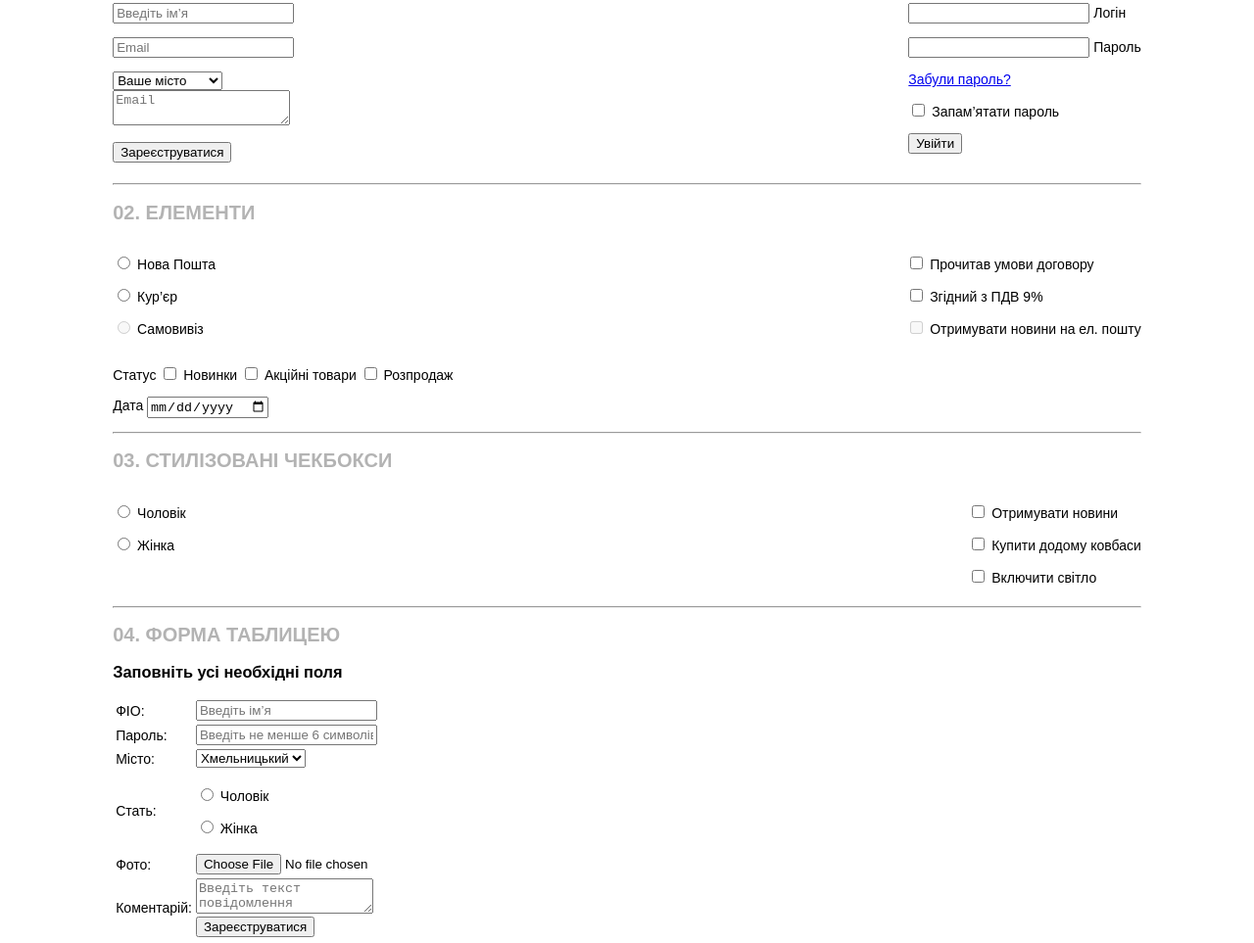
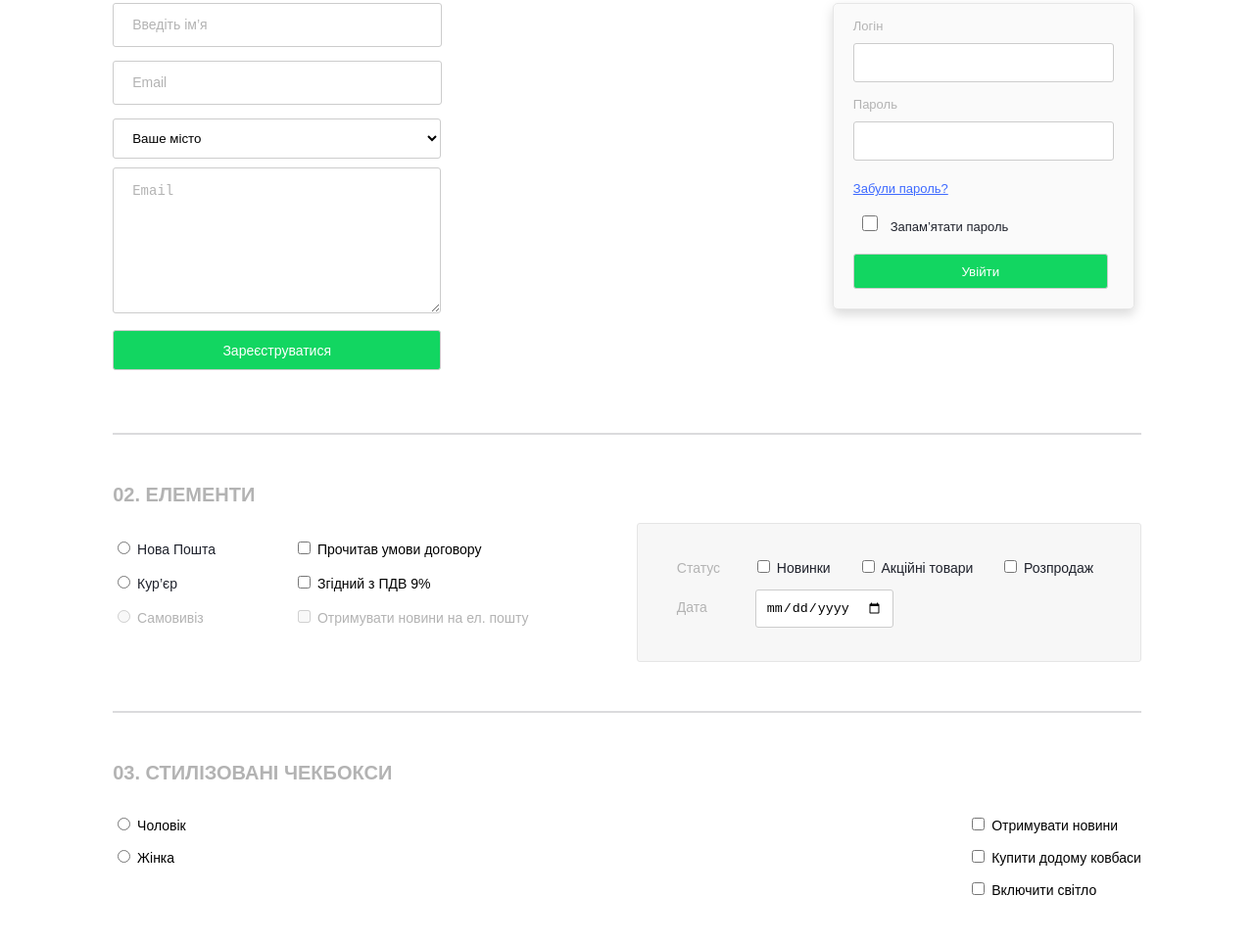
Before and after one commit to Ezik-o0/Form, a plain HTML site: page index.html in a window 1280 px wide. Shown: the part 227-1190 px from the top of the page at 98% size. Drawn offline with Linux system fonts and the light colour scheme.

Commit message:
style.css

```diff
--- a/css/style.css
+++ b/css/style.css
@@ -28,6 +28,12 @@ body {
     text-align: center;
 }
 
+hr{
+    margin: 50px 0;
+    border: none;
+    border: 1px solid #dbdbdd;
+}
+
 .simple-form__title,
 .fixed-form__title,
 .elements__title,
@@ -38,3 +44,299 @@ body {
     font-size: 20px;
     text-transform: uppercase;
 }
+
+.form{
+    justify-content: space-between;
+}
+
+.simple-form{
+    width: 335px;
+}
+
+.simple-form input,
+.simple-form select,
+.simple-form textarea{
+    width: 330px;
+    min-height: 41px;
+    border-radius: 3px;
+    background-color: #fff;
+    border: none;
+    border: 1px solid #ccc;
+    outline: none;
+}
+
+.simple-form p{
+    margin-bottom: 9px 0;
+    padding: 0;
+}
+
+.simple-form textarea{
+    padding-top: 15px;
+    width: 329px;
+    height: 130px;
+}
+
+.simple-form select{
+    margin-bottom: 9px;
+    padding: 0 15px;
+    width: 335px;
+}
+
+.simple-form ::placeholder{
+    padding-left: 17px;
+    color: #b3b3b3;
+    font-size: 14rem;
+}
+
+.simple-form input:focus,
+.simple-form select:focus,
+.simple-form textarea:focus{
+    filter: drop-shadow(0 0 2.5px rgba(62,106,255,0.55));
+    border: 1px solid #3e6aff;
+}
+
+.simple-form input[type="submit"]{
+    width: 335px;
+    color: #fff;
+    font-size: 14rem;
+    background-color: #12d661;
+}
+
+.simple-form input[type="submit"] :focus{
+    filter: drop-shadow(0px 2px 2.5px rgba(8,118,52,0.35));
+    background-color: #07be51;
+}
+
+.fixed-form{
+    width: 315px;
+}
+
+.fixed{
+    position: fixed;
+    border-radius: 5px;
+    filter: drop-shadow(0px 5px 6px rgba(0,0,0,0.15));
+    background-color: #fafafa;
+    border: 1px solid #e6e6e6;
+}
+
+.fixed p,
+.fixed a{
+    margin: 20px;
+}
+
+.fixed-infa p{
+    position: relative;
+    margin-top: 40px;
+}
+
+.fixed input{
+    width: 260px;
+    height: 36px;
+    border-radius: 3px;
+    border: none;
+    border: 1px solid #ccc;
+}
+
+.fixed input:focus{
+    outline: none;
+    border-radius: 3px;
+    filter: drop-shadow(0 0 2.5px rgba(62,106,255,0.55));
+    border: none;
+    border: 1px solid #3e6aff;
+}
+
+.fixed label[for="fixed-login"],
+.fixed label[for="fixed-password"]{
+    position: absolute;
+    top: -25px;
+    left: 0;
+    color: #b3b3b3;
+    font-size: 13rem;
+}
+
+.fixed a{
+    font-size: 13rem;
+    color: #3e6aff;
+}
+
+.fixed a:focus{
+    color: #3e6aff;
+    text-decoration: underline;
+}
+
+.fixed input[type="checkbox"]{
+    margin: 0 9px;
+    width: 16px;
+    height: 16px;
+    border: none;
+    border: 1px solid #ccc;
+}
+
+.fixed label[for="remember-password"]{
+    color: #1f222c;
+    font-size: 13rem;
+}
+
+.fixed input[type="submit"]{
+    color: #fff;
+    border-radius: 3px;
+    background-color: #12d661;
+}
+
+.fixed input[type="submit"]:focus{
+    filter: drop-shadow(0px 2px 2.5px rgba(8,118,52,0.35));
+    background-color: #07be51;
+}
+
+.radio label{
+    color: #1f222c;
+    font-size: 14rem;
+}
+
+.radio{
+    margin-right: 80px;
+}
+
+.radio p,
+.checkbox p{
+    margin: 16px 0;
+}
+
+.checkbox label[for="news"],
+.radio label[for="pickup"]{
+    color: #b3b3b3;
+    font-size: 14rem;
+}
+
+.elements-box{
+    padding: 20px;
+    width: 473px;
+    border-radius: 3px;
+    background-color: #f7f7f7;
+    border: 1px solid #e5e5e5;
+}
+
+.elements-box span{
+    padding-left: 20px;
+    padding-right: 30px;
+    color: #b3b3b3;
+    font-size: 14rem;
+}
+
+.elements-box label{
+    padding-right: 24px;
+    color: #1f222c;
+    font-size: 14rem;
+}
+
+.elements-box input[type="date"]{
+    margin-left: 15px;
+    padding: 10px;
+    border-radius: 3px;
+    border: none;
+    border: 1px solid #ccc;
+}
+
+.form-table h3{
+    color: #1f222c;
+    font-size: 18rem;
+}
+
+.form-table label{
+    color: #1f222c;
+    font-size: 14rem;
+}
+
+.form-table input,
+.form-table select{
+    margin: 4px 0;
+    width: 340px;
+    height: 41px;
+    border-radius: 3px;
+    border: none;
+    border: 1px solid #ccc;
+    outline: none;
+}
+
+.form-table input::placeholder,
+.form-table textarea::placeholder{
+    padding: 17px;
+    color: #b3b3b3;
+    font-size: 14rem;
+}
+
+.form-table select{
+    padding-left: 17px;
+    width: 345px;
+}
+
+.form-table option{
+    color: #1f222c;
+    font-size: 14rem;
+}
+
+.form-table input[type="radio"]{
+    width: 16px;
+    height: 16px;
+}
+
+.table{
+    display: flex;
+    margin: 5px 0;
+}
+
+.table p{
+    margin: 0;
+}
+
+.table label{
+    margin: 5px;
+    margin-right: 27px;
+    color: #1f222c;
+    font-size: 14rem;
+}
+
+.form-table input[type="file"]{
+    display: none;
+    width: 170px;
+    height: 41px;
+}
+
+.form-table label[for="photoo"]{
+    padding: 15px 40px;
+    color: #fff;
+    border: none;
+    border-radius: 3px;
+    background-color: #3e6aff;
+}
+
+.form-table textarea{
+    margin-top: 25px;
+    width: 340px;
+    height: 130px;
+    border: none;
+    border-radius: 3px;
+    border: 1px solid #ccc;
+    outline: none;
+}
+
+.form-table input[type="submit"]{
+    margin-top: 15px;
+    width: 345px;
+    color: #fff;
+    border: none;
+    border-radius: 3px;
+    background-color: #12d661;
+}
+
+.form-table input:focus,
+.form-table select:focus,
+.form-table textarea:focus{
+    filter: drop-shadow(0 0 2.5px rgba(62,106,255,0.55));
+    border: 1px solid #3e6aff;
+}
+
+.form-table input[type="submit"]:focus{
+    filter: drop-shadow(0px 2px 2.5px rgba(8,118,52,0.35));
+    background-color: #07be51
+}
--- a/index.html
+++ b/index.html
@@ -36,14 +36,17 @@
             <div class="fixed-form">
                 <h2 class="fixed-form__title">06. фіксована форма</h2>
                 <form action="" method="post">
+                    <div class="fixed">
+                        <div class="fixed-infa">
                             <p>
                                 <input type="text" id="fixed-login">
                                 <label for="fixed-login">Логін</label>
                             </p>
                             <p>
-                        <input type="password" name="fixed-password" id="password">
+                                <input type="password" name="fixed-password" id="fixed-password">
                                 <label for="fixed-password">Пароль</label>
                             </p>
+                        </div>
                         <a href="#">Забули пароль?</a>
                         <p>
                             <input type="checkbox" name="remember-password" id="remember-password">
@@ -52,14 +55,16 @@
                         <p>
                             <input type="submit" value="Увійти">
                         </p>
+                    </div>
                 </form>
             </div>
         </div>
         <hr>
         <div class="elements">
             <h2 class="elements__title">02. елементи</h2>
+            <div class="elem flex">
                 <form action="" method="post">
-                <div class="flex">
+                    <div class="elements flex">
                         <div class="radio">
                             <p>
                                 <input type="radio" name="nova-poshta" id="nova-poshta">
@@ -107,6 +112,7 @@
                         </p>
                     </div>
                 </form>
+            </div>
         </div>
         <hr>
         <div class="stylized-checkbox">
@@ -160,7 +166,7 @@
                                 <label for="password">Пароль:</label>
                             </td>
                             <td>
-                                <input type="password" name="enter-password" id="password" placeholder="Введіть не менше 6 символів">
+                                <input type="password" name="enter-password" id="password" maxlength="6" placeholder="Введіть не менше 6 символів">
                             </td>
                         </tr>
                         <tr>
@@ -180,7 +186,7 @@
                             <td>
                                 <label for="">Стать:</label>
                             </td>
-                            <td>
+                            <td class="table">
                                 <p>
                                     <input type="radio" name="build-man" id="build-man">
                                     <label for="build-man">Чоловік</label>
@@ -196,7 +202,8 @@
                                 <label for="photo">Фото:</label>
                             </td>
                             <td>
-                                <input type="file" name="photo" id="photo">
+                                <input type="file" name="photo" id="photo" id="photoo">
+                                <label for="photoo">Виберіть файл</label>
                             </td>
                         </tr>
                         <tr>
```
Lines whose indentation alone changed are shown as unchanged.
